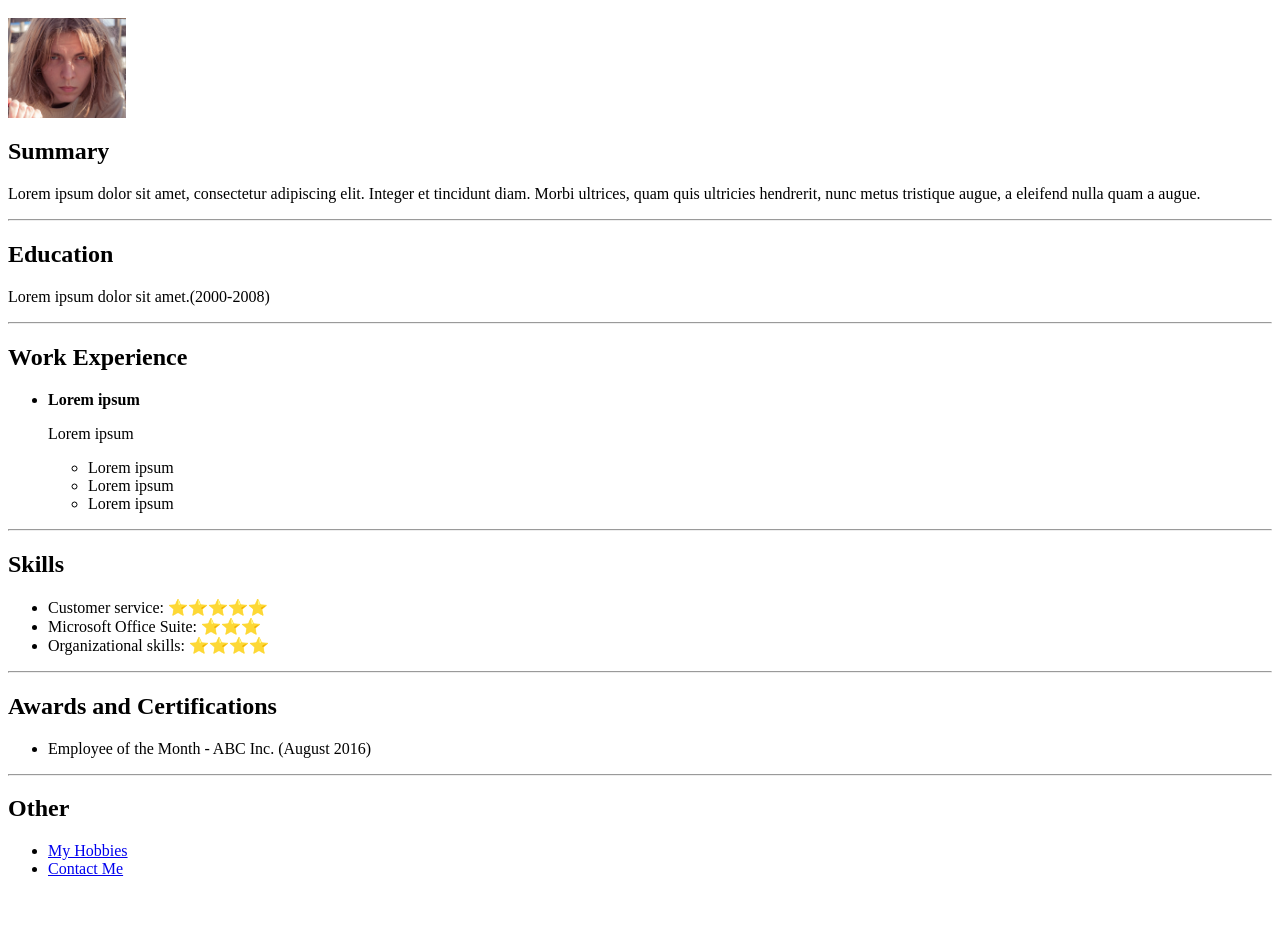
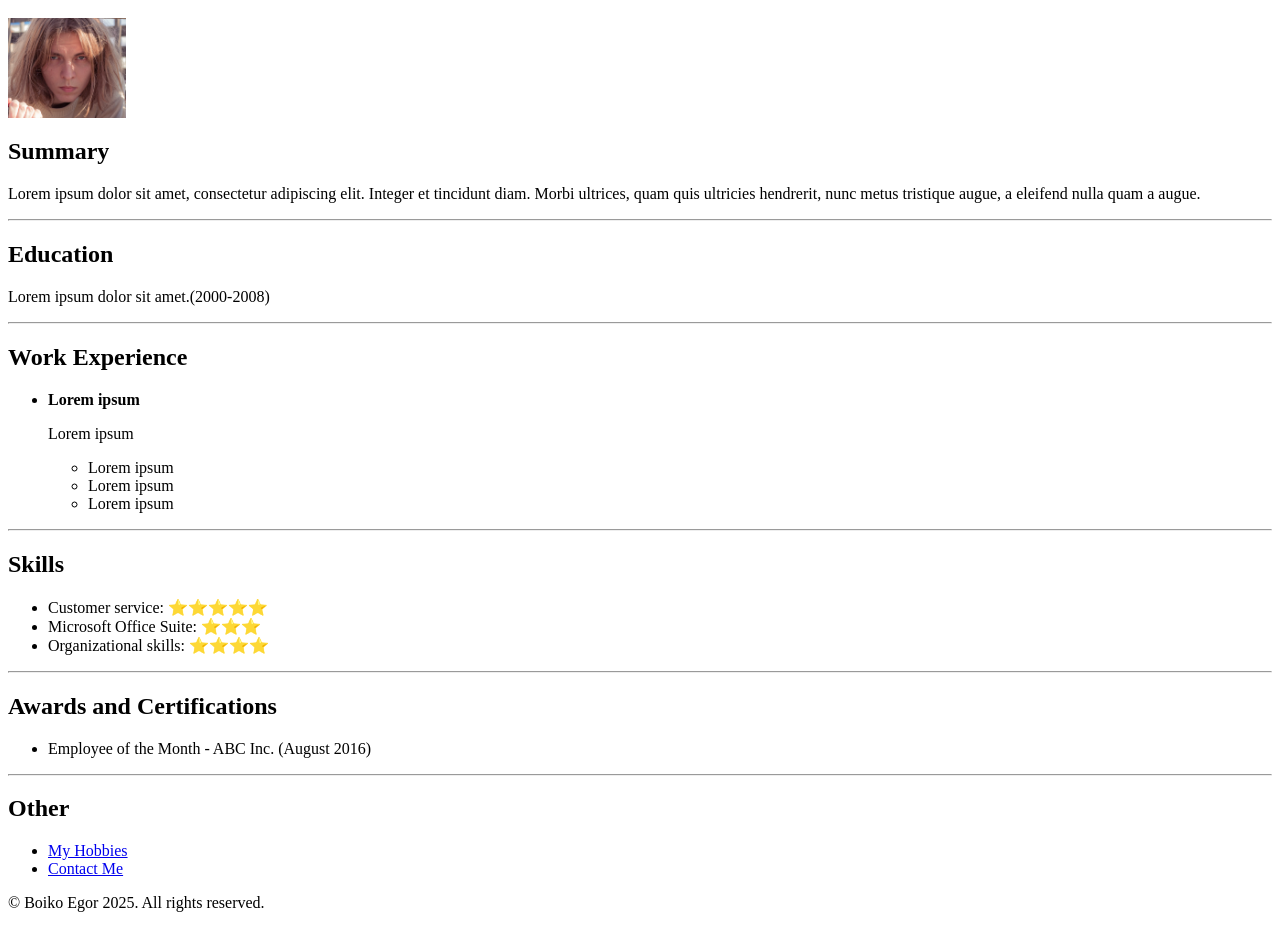
Before and after one commit to Alconster/CapstoneProject1, a plain HTML site: page index.html in a window 1280 px wide. Shown: the part 48-976 px from the top of the page. Before the commit the page ends 942 px from the top, so only its background shows below. Drawn offline with Linux system fonts and the light colour scheme.

Commit message:
Update index.html

```diff
--- a/index.html
+++ b/index.html
@@ -44,5 +44,9 @@
         <li><a href="/contact.html">Contact Me</a></li>
     </ul>
 
+    <footer>
+        <p>© Boiko Egor 2025. All rights reserved.</p>
+    </footer>
+
 </body>
 </html>
```
